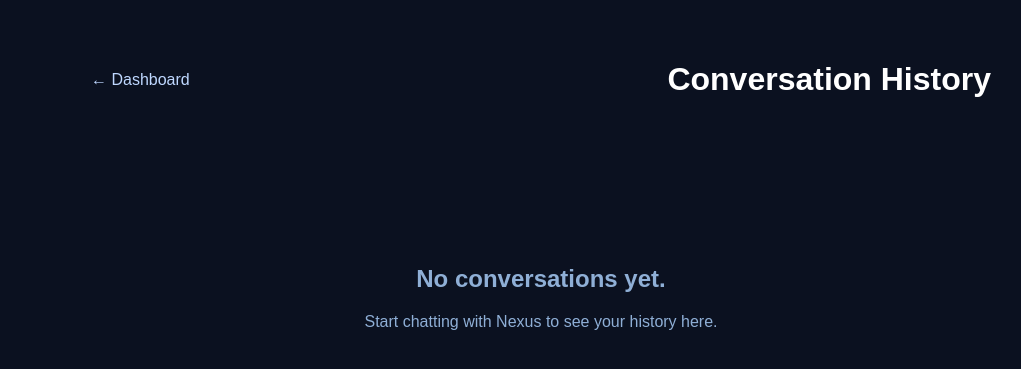
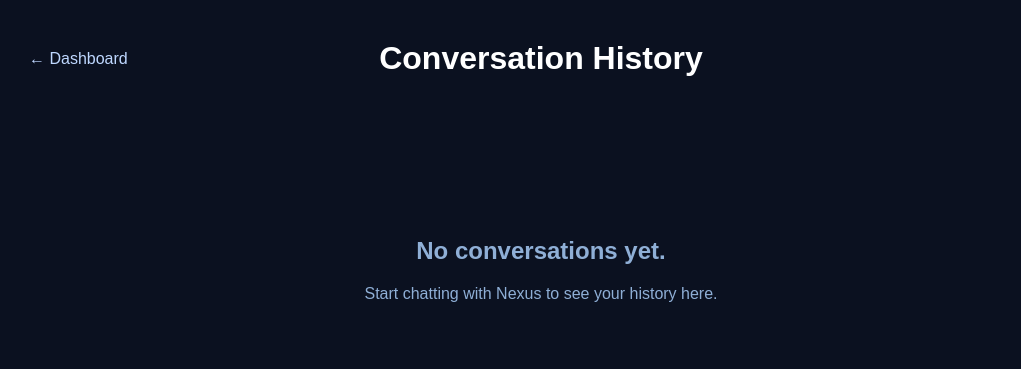
Before and after one commit to aparajaya18-star/Nexus, a Flask app: page /history in a window 1280 px wide. Shown: the top 369 px of the page, without its empty margins (99-1120 px from the left). Run offline with Flask 3, Linux system fonts and the light colour scheme.

Commit message:
updated readme

```diff
--- a/requirements.txt
+++ b/requirements.txt
@@ -0,0 +1,4 @@
+Flask
+google-genai
+python-dotenv
+Markdown
--- a/static/css/history.css
+++ b/static/css/history.css
@@ -6,11 +6,21 @@ body{
 }
 
 .top-bar{
-    width:900px;
-    margin:40px auto 25px;
-    display:flex;
-    justify-content:space-between;
-    align-items:center;
+    position: relative;
+    margin:40px auto;
+    width:80%;
+}
+
+.back-btn{
+    position:absolute;
+    left:0;
+    top:50%;
+    transform:translateY(-50%);
+}
+
+.top-bar h1{
+    text-align:center;
+    color:white;
 }
 
 .back-btn{
```
Also changed, not shown: README.md, images/dashboard.png (added), images/history.png (added).
